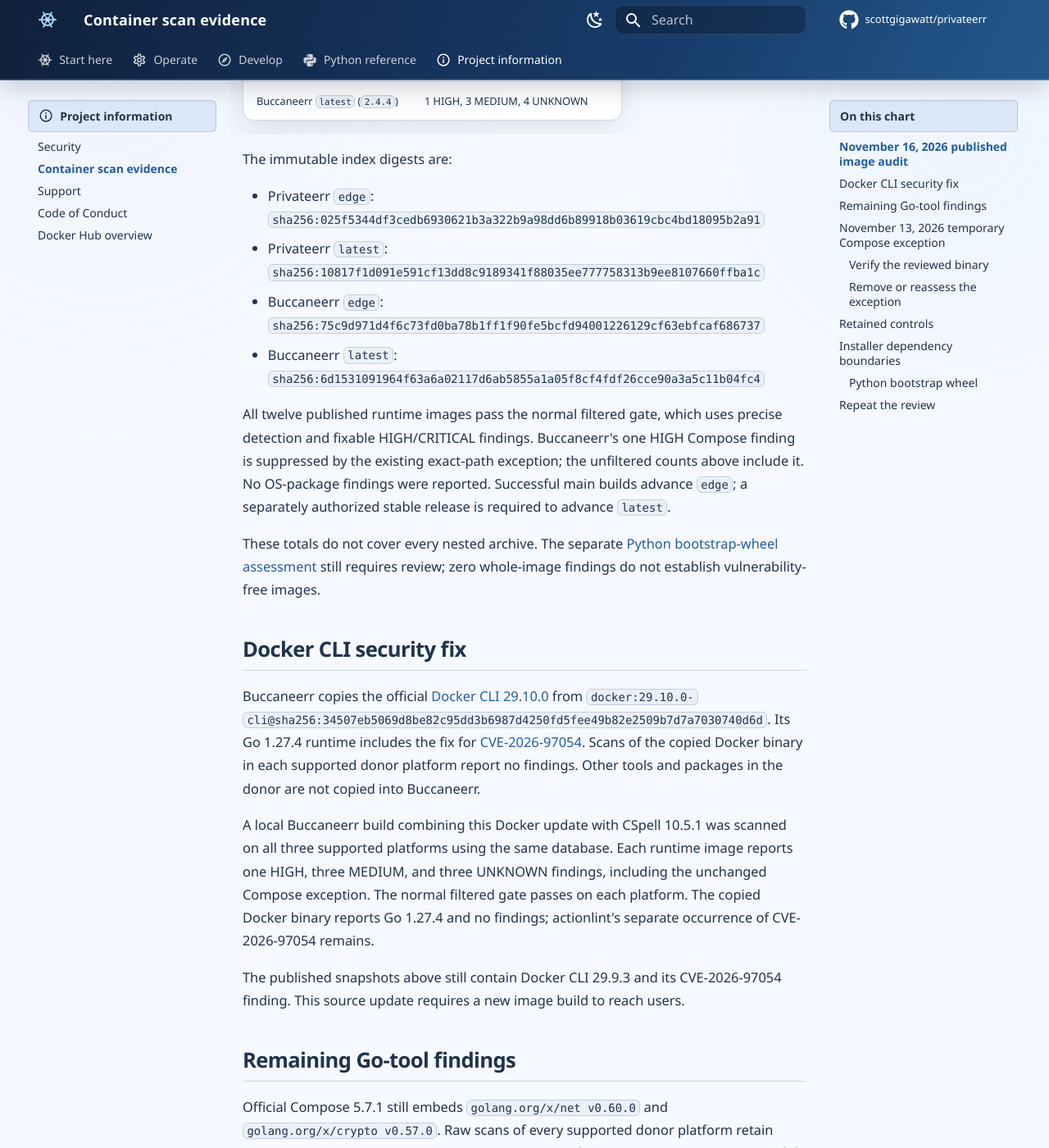
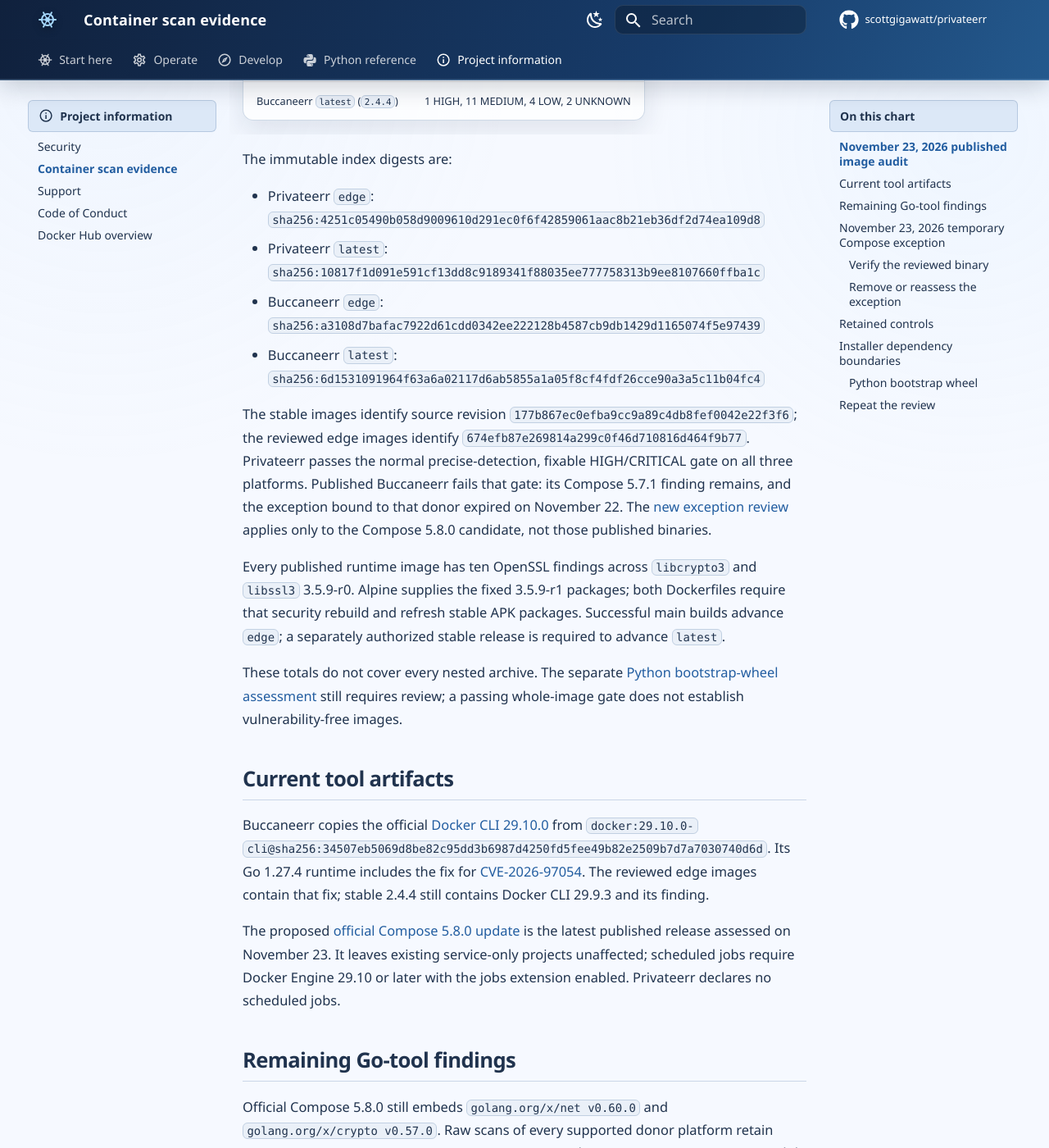
Before and after one commit to scottgigawatt/privateerr, an MkDocs documentation site: the page built from docs/container-scan-review.md, in a window 1280 px wide and 1400 px high, scrolled down 779 px. Shown: the whole window at 82% size. Built offline with MkDocs 1.6.1 and Material for MkDocs 9.7.7, drawn with Linux system fonts in a browser that asks for light colours; comment, search, counter and statistics services are not loaded; some of the changed text lies outside the part shown.

Commit message:
🛡️ Make OpenSSL swab the deck and recheck Compose cargo

```diff
--- a/docs/container-scan-review.md
+++ b/docs/container-scan-review.md
@@ -2,67 +2,67 @@
 
 Use this page to assess published image findings, unreleased fixes, retained security controls, and the conditions for removing the temporary Compose exception. Privateerr uses only the Python standard library; validation and documentation tools belong to the test-only Buccaneerr image.
 
-## November 16, 2026 published image audit
+## November 23, 2026 published image audit
 
-Trivy 0.76.2 used comprehensive detection, every severity, unfixed findings, and an explicit empty ignore file. Its database was updated at `2026-11-16 18:50:18 UTC` and held constant. Each scan selected an immutable runtime manifest and verified the reported architecture and ARM variant against that manifest. Each row covers `linux/amd64`, `linux/arm64`, and `linux/arm/v7`:
+Trivy 0.76.2 used comprehensive detection, every severity, unfixed findings, and an explicit empty ignore file. Its database was updated at `2026-11-23 01:05:17 UTC` and held constant. Each scan selected an immutable runtime manifest and verified the reported architecture and ARM variant against that manifest. Each row covers `linux/amd64`, `linux/arm64`, and `linux/arm/v7`:
 
 | Published image | Whole-image findings per platform |
 | --- | --- |
-| Privateerr `edge` | 0 |
-| Privateerr `latest` (`2.4.4`) | 0 |
-| Buccaneerr `edge` | 1 HIGH, 3 MEDIUM, 4 UNKNOWN |
-| Buccaneerr `latest` (`2.4.4`) | 1 HIGH, 3 MEDIUM, 4 UNKNOWN |
+| Privateerr `edge` | 6 MEDIUM, 4 LOW |
+| Privateerr `latest` (`2.4.4`) | 6 MEDIUM, 4 LOW |
+| Buccaneerr `edge` | 1 HIGH, 10 MEDIUM, 4 LOW, 2 UNKNOWN |
+| Buccaneerr `latest` (`2.4.4`) | 1 HIGH, 11 MEDIUM, 4 LOW, 2 UNKNOWN |
 
 The immutable index digests are:
 
-- Privateerr `edge`: `sha256:025f5344df3cedb6930621b3a322b9a98dd6b89918b03619cbc4bd18095b2a91`
+- Privateerr `edge`: `sha256:4251c05490b058d9009610d291ec0f6f42859061aac8b21eb36df2d74ea109d8`
 - Privateerr `latest`: `sha256:10817f1d091e591cf13dd8c9189341f88035ee777758313b9ee8107660ffba1c`
-- Buccaneerr `edge`: `sha256:75c9d971d4f6c73fd0ba78b1ff1f90fe5bcfd94001226129cf63ebfcaf686737`
+- Buccaneerr `edge`: `sha256:a3108d7bafac7922d61cdd0342ee222128b4587cb9db1429d1165074f5e97439`
 - Buccaneerr `latest`: `sha256:6d1531091964f63a6a02117d6ab5855a1a05f8cf4fdf26cce90a3a5c11b04fc4`
 
-All twelve published runtime images pass the normal filtered gate, which uses precise detection and fixable HIGH/CRITICAL findings. Buccaneerr's one HIGH Compose finding is suppressed by the existing exact-path exception; the unfiltered counts above include it. No OS-package findings were reported. Successful main builds advance `edge`; a separately authorized stable release is required to advance `latest`.
+The stable images identify source revision `177b867ec0efba9cc9a89c4db8fef0042e22f3f6`; the reviewed edge images identify `674efb87e269814a299c0f46d710816d464f9b77`. Privateerr passes the normal precise-detection, fixable HIGH/CRITICAL gate on all three platforms. Published Buccaneerr fails that gate: its Compose 5.7.1 finding remains, and the exception bound to that donor expired on November 22. The [new exception review](#november-23-2026-temporary-compose-exception) applies only to the Compose 5.8.0 candidate, not those published binaries.
 
-These totals do not cover every nested archive. The separate [Python bootstrap-wheel assessment](#python-bootstrap-wheel) still requires review; zero whole-image findings do not establish vulnerability-free images.
+Every published runtime image has ten OpenSSL findings across `libcrypto3` and `libssl3` 3.5.9-r0. Alpine supplies the fixed 3.5.9-r1 packages; both Dockerfiles require that security rebuild and refresh stable APK packages. Successful main builds advance `edge`; a separately authorized stable release is required to advance `latest`.
 
-## Docker CLI security fix
+These totals do not cover every nested archive. The separate [Python bootstrap-wheel assessment](#python-bootstrap-wheel) still requires review; a passing whole-image gate does not establish vulnerability-free images.
 
-Buccaneerr copies the official [Docker CLI 29.10.0](https://docs.docker.com/engine/release-notes/29/#29100) from `docker:29.10.0-cli@sha256:34507eb5069d8be82c95dd3b6987d4250fd5fee49b82e2509b7d7a7030740d6d`. Its Go 1.27.4 runtime includes the fix for [CVE-2026-97054](https://pkg.go.dev/vuln/GO-2026-6859). Scans of the copied Docker binary in each supported donor platform report no findings. Other tools and packages in the donor are not copied into Buccaneerr.
+## Current tool artifacts
 
-A local Buccaneerr build combining this Docker update with CSpell 10.5.1 was scanned on all three supported platforms using the same database. Each runtime image reports one HIGH, three MEDIUM, and three UNKNOWN findings, including the unchanged Compose exception. The normal filtered gate passes on each platform. The copied Docker binary reports Go 1.27.4 and no findings; actionlint's separate occurrence of CVE-2026-97054 remains.
+Buccaneerr copies the official [Docker CLI 29.10.0](https://docs.docker.com/engine/release-notes/29/#29100) from `docker:29.10.0-cli@sha256:34507eb5069d8be82c95dd3b6987d4250fd5fee49b82e2509b7d7a7030740d6d`. Its Go 1.27.4 runtime includes the fix for [CVE-2026-97054](https://pkg.go.dev/vuln/GO-2026-6859). The reviewed edge images contain that fix; stable 2.4.4 still contains Docker CLI 29.9.3 and its finding.
 
-The published snapshots above still contain Docker CLI 29.9.3 and its CVE-2026-97054 finding. This source update requires a new image build to reach users.
+The proposed [official Compose 5.8.0 update](https://github.com/docker/compose/releases/tag/v5.8.0) is the latest published release assessed on November 23. It leaves existing service-only projects unaffected; scheduled jobs require Docker Engine 29.10 or later with the jobs extension enabled. Privateerr declares no scheduled jobs.
 
 ## Remaining Go-tool findings
 
-Official Compose 5.7.1 still embeds `golang.org/x/net v0.60.0` and `golang.org/x/crypto v0.57.0`. Raw scans of every supported donor platform retain HIGH [CVE-2026-78661](https://pkg.go.dev/vuln/GO-2026-6860), MEDIUM [CVE-2026-97045](https://pkg.go.dev/vuln/GO-2026-6866), and UNKNOWN [GO-2026-5932](https://pkg.go.dev/vuln/GO-2026-5932). Module fixes exist upstream, but the current official donor has not adopted them. Preserve the official binary rather than rebuilding its dependency graph locally.
+Official Compose 5.8.0 still embeds `golang.org/x/net v0.60.0` and `golang.org/x/crypto v0.57.0`. Raw scans of every supported donor platform retain HIGH [CVE-2026-78661](https://pkg.go.dev/vuln/GO-2026-6860), MEDIUM [CVE-2026-97045](https://pkg.go.dev/vuln/GO-2026-6866), and UNKNOWN [GO-2026-5932](https://pkg.go.dev/vuln/GO-2026-5932). Module fixes exist upstream, but the current official donor has not adopted them. Preserve the official binary rather than rebuilding its dependency graph locally.
 
 Compose also reports MEDIUM [CVE-2026-128085](https://github.com/open-telemetry/opentelemetry-go/security/advisories/GHSA-q7gw-24fr-5p69) for both `go.opentelemetry.io/otel/sdk` and `go.opentelemetry.io/otel/trace` at 1.46.0. The upstream fix is 1.47.0; the current official Compose donor has not adopted it. This finding remains visible without an exception.
 
 Alpine's signed actionlint package uses Go 1.27.3 and retains CVE-2026-97054. The current package has not adopted the patched runtime. Actionlint's [Windows-specific CVE-2026-39824](https://pkg.go.dev/vuln/GO-2026-5024) remains visible without an exception. Module metadata does not establish that every affected package is included or invoked by supported commands.
 
-## November 13, 2026 temporary Compose exception
+## November 23, 2026 temporary Compose exception
 
-This section is for maintainers reviewing the temporary CI exception for Buccaneerr. The newer official Compose 5.7.1 donor fixes CVE-2026-97054 through Go 1.27.4, but retains the x/net 0.60.0 module affected by CVE-2026-78661. A new package and symbol assessment confirms the HTML parser remains absent on all supported platforms. The exception is justified by absent affected code, not an upstream module fix being unavailable.
+This section records the November 23 review of the Compose 5.8.0 donor for Buccaneerr. The official binary uses Go 1.27.4 but retains x/net 0.60.0, and raw scans still report CVE-2026-78661. A fresh package and symbol assessment confirms the affected HTML parser is absent on all supported platforms. This new donor-bound exception expires on November 30, 2026 at 00:00 UTC; its justification is absent affected code, not the lack of an upstream module fix.
 
-The [temporary exception](https://github.com/scottgigawatt/privateerr/blob/main/.trivyignore.yaml) excludes only `CVE-2026-78661` at `usr/local/lib/docker/cli-plugins/docker-compose`. Its owner is `scottgigawatt`; the expiry remains **November 22, 2026 at 00:00 UTC**. It applies only to Buccaneerr scans, with suppressed findings visible. Production scans have no exception; every other finding remains subject to the existing gate. Raw audits use `--ignorefile /dev/null`.
+The [temporary exception](https://github.com/scottgigawatt/privateerr/blob/main/.trivyignore.yaml) excludes only `CVE-2026-78661` at `usr/local/lib/docker/cli-plugins/docker-compose`. Its owner is `scottgigawatt`; the expiry is **November 30, 2026 at 00:00 UTC**. It applies only to Buccaneerr scans, with suppressed findings visible. Production scans have no exception; every other finding remains subject to the existing gate. Raw audits use `--ignorefile /dev/null`.
 
 ### Verify the reviewed binary
 
-The reviewed donor is `docker/compose-bin:v5.7.1@sha256:6a6704a7ccbc45eb4cc7e5b71dba685e9bc23705c580430f15034b2b5e46ec2b`. Docker Buildx extracted each Linux platform into a disposable directory without executing its binary. Go build metadata confirmed the architecture and ARMv7 variant.
+The reviewed donor is `docker/compose-bin:v5.8.0@sha256:c9f99a4efa43ca83e5acc056da938c38504010c10a2dd804569032be5d3b0dd5`. Docker Buildx extracted each Linux platform into a disposable directory without executing its binary. Go build metadata confirmed the architecture and ARMv7 variant.
 
 | Platform | Donor runtime manifest | Binary SHA-256 |
 | --- | --- | --- |
-| `linux/amd64` | `sha256:7d12ba7faf83e8ed53e89b5142b664bedfa37ce141bc3dc0d44994dd3711fcf4` | `af426722a8af5de812fcee30cc1c39f0639f5f723cbadefb25e5d4db054064cf` |
-| `linux/arm64` | `sha256:332b5f5e9fef2296eb23280b9b815457e6558d67b52faafc13d301cef238a80a` | `f2f49f903240895fa764c0dca3a14548b754ad9426f6b609ccaf55ec5a3aa2a5` |
-| `linux/arm/v7` | `sha256:bea1e236427b5f44c28fd5a17da637ee5843235ff007e7496f195bca7469cc91` | `c03e0c93cf747f311d39f6920a33c461fd0f7a6246439aaf259766527caa28f5` |
+| `linux/amd64` | `sha256:2b1984a73f63ed92cf4ca659c592ae666c14877a0b9fbdfca586a3ab5488d226` | `b8840f5008c447f41fce0a57ae3adeab42c89b1eb6e6012524bcabbfb4ffbaf6` |
+| `linux/arm64` | `sha256:0a55ea77790d69990819578ee2476501acd20df2ac0c3e202ebe3c43b354b8ce` | `1a9c918b2fb49b9c87f0018c64b5abd0d30715155e98dc939779fbaee6c414d3` |
+| `linux/arm/v7` | `sha256:47ed358fc687e399e65295009829728331f7c8314c8d842a6efccd3c9d4c20d1` | `a7a79755648b975b66df08b4bfbe12b29f113d5dd8c7cd5b6b53b69efff2f422` |
 
 Go 1.27.4 and `govulncheck v1.9.0` inspected binaries built with Go 1.27.4. Both `go tool nm` and `govulncheck -mode=extract` recovered symbols and found no `golang.org/x/net/html` package or nested packages. Nonzero x/net counts provide a positive control:
 
 | Platform | Recovered Go symbols | x/net symbols | HTML package symbols |
 | --- | --- | --- | --- |
-| `linux/amd64` | 36,931 | 383 | 0 |
-| `linux/arm64` | 36,865 | 382 | 0 |
-| `linux/arm/v7` | 36,870 | 383 | 0 |
+| `linux/amd64` | 37,564 | 383 | 0 |
+| `linux/arm64` | 37,497 | 382 | 0 |
+| `linux/arm/v7` | 37,501 | 383 | 0 |
 
 To repeat this check, use Go 1.27.4, `govulncheck v1.9.0`, and `jq`. Extract and hash-check a binary from the manifests above and set `COMPOSE_BINARY` to its local path. These commands inspect it without execution:
 
@@ -94,7 +94,7 @@ The [scope guard](https://github.com/scottgigawatt/privateerr/blob/main/test/pol
 | Date compatibility shim | The unmodified PIA token script still calls `date --date='1 day'`; the wrapper translates that syntax for BusyBox. |
 | Targeted Hadolint exceptions | DL3018 permits stable APK security refreshes. The two DL3064 comments cover non-secret Privateerr install-path names. |
 
-Both Dockerfiles refresh stable Alpine packages rather than carrying historical library floors or a persistent edge repository. Buccaneerr fetches only Alpine's signed actionlint APK from a command-specific edge source; its dependencies and configured repositories remain on stable. Temporary pip and npm build packages are removed with their dependency groups. These controls keep test tooling out of production without altering upstream Python assets or inventory to reduce scanner counts.
+Both Dockerfiles refresh stable Alpine packages and require OpenSSL 3.5.9-r1 or later from those stable repositories. Buccaneerr fetches only Alpine's signed actionlint APK from a command-specific edge source; its dependencies and configured repositories remain on stable. Temporary pip and npm build packages are removed with their dependency groups. These controls keep test tooling out of production without altering upstream Python assets or inventory to reduce scanner counts.
 
 ## Installer dependency boundaries
 
```
Also changed, not shown: .trivyignore.yaml (+5 -5 lines), docs/SECURITY.md (+1 -1 lines), 4 other files.
